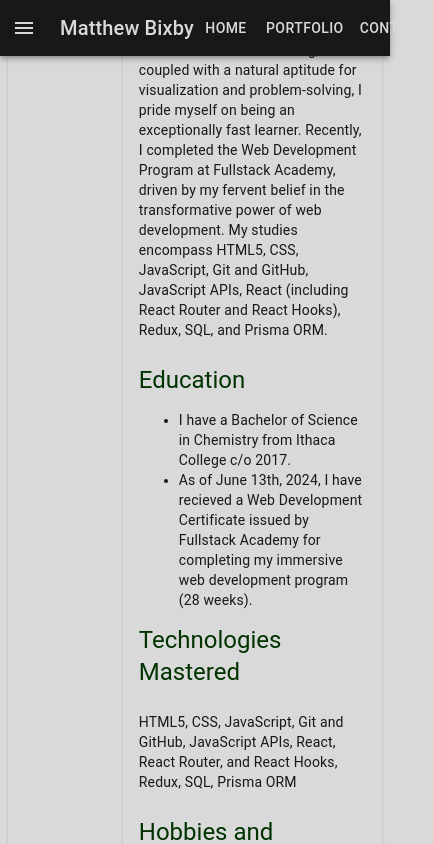
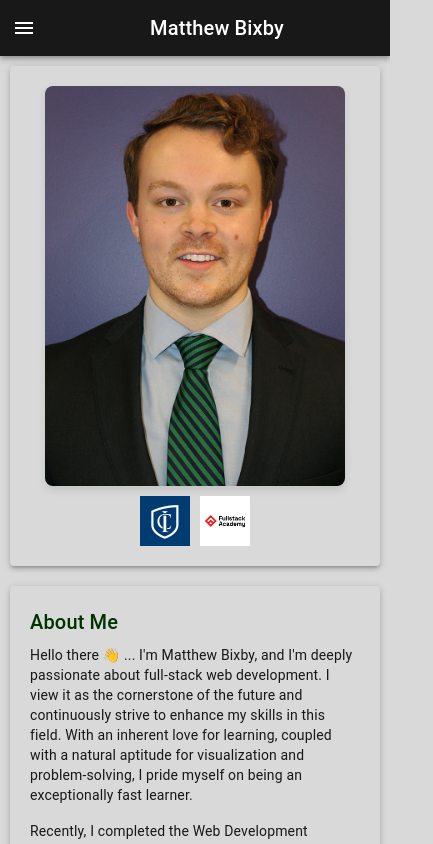
Before and after one commit to mattbixby123/bixbyPortfolio, a React (Vite) app: page / in a window 390 px wide. Shown: the top 844 px of the page, 433 px wide, since content can reach past the window. Built offline with nearby package versions, Linux system fonts and the light colour scheme.

Commit message:
mobile response layout solution implemented

```diff
--- a/src/client/components/Home.jsx
+++ b/src/client/components/Home.jsx
@@ -1,71 +1,102 @@
 import React from 'react';
-import { Paper, Card, CardContent, Typography } from '@mui/material';
+import { Paper, Typography, Box, useMediaQuery, useTheme } from '@mui/material';
 
 function Home() {
+  const theme = useTheme();
+  const isMobile = useMediaQuery(theme.breakpoints.down('sm'));
+
   return (
-    <div style={{ display: 'flex' }}>
-      <Paper elevation={1} sx={{ padding: '20px', backgroundColor: '#d9d9d9', color: '#181818', width: '20%' }}>
-        <img src="Bixby-purpleback.png" alt="Avatar" style={{ width: '100%' }} />
-        <div className="logo-container">
-          <img src="ic-logo-blue.webp" alt="IthacaCollegeLogo" className="logo-image" />
-          <img src="fullstack-academy-logo-square-lg.jpg" alt="fullstackAcademyLogo" className='logo-image' />
-        </div>
+    <Box sx={{
+      padding: isMobile ? '10px' : '20px',
+      // marginTop: '64px',
+      maxWidth: '1200px',
+      margin: 'auto',
+    }}>
+      <Paper elevation={3} sx={{
+        padding: '20px',
+        backgroundColor: '#d9d9d9',
+        color: '#181818',
+        marginBottom: '20px'
+      }}>
+        <img
+          src="Bixby-purpleback.png"
+          alt="Matthew Bixby"
+          style={{
+            width: '100%',
+            maxWidth: '300px',
+            maxHeight: '400px',
+            objectFit: 'cover',
+            borderRadius: '8px',
+            boxShadow: '0 4px 8px rgba(0,0,0,0.1)',
+            display: 'block',
+            margin: '0 auto'
+          }}
+        />
+        <Box className="logo-container" sx={{
+          display: 'flex',
+          justifyContent: 'center',
+          marginTop: '10px'
+        }}>
+          <img
+            src="ic-logo-blue.webp"
+            alt="IthacaCollegeLogo"
+            className="logo-image"
+            style={{ maxWidth: '45%', marginRight: '10px' }}
+          />
+          <img
+            src="fullstack-academy-logo-square-lg.jpg"
+            alt="fullstackAcademyLogo"
+            className='logo-image'
+            style={{ maxWidth: '45%' }}
+          />
+        </Box>
       </Paper>
-      <Paper elevation={1} sx={{ backgroundColor: '#d9d9d9', color: '#181818', width: '80%' }}>
-        <CardContent>
-          <Typography variant="h5" color="#003300" component="div">
+
+      <Paper elevation={3} sx={{
+        backgroundColor: '#d9d9d9',
+        color: '#181818',
+        padding: '20px'
+      }}>
+        <Typography variant={isMobile ? "h6" : "h5"} color="#003300" component="div" gutterBottom>
           About Me
         </Typography>
-          <br />
-          <Typography variant="body2" color="#181818" component="p">
+        <Typography variant="body2" color="#181818" paragraph>
           Hello there 👋 ... I'm Matthew Bixby, and I'm deeply passionate about full-stack web development. I view it as the cornerstone of the future and continuously strive to enhance my skills in this field. With an inherent love for learning, coupled with a natural aptitude for visualization and problem-solving, I pride myself on being an exceptionally fast learner.
-
+        </Typography>
+        <Typography variant="body2" color="#181818" paragraph>
           Recently, I completed the Web Development Program at Fullstack Academy, driven by my fervent belief in the transformative power of web development. My studies encompass HTML5, CSS, JavaScript, Git and GitHub, JavaScript APIs, React (including React Router and React Hooks), Redux, SQL, and Prisma ORM.
         </Typography>
-          <br />
-          <Typography variant="h5" color="#003300" component="div">
+
+        <Typography variant={isMobile ? "h6" : "h5"} color="#003300" component="div" gutterBottom sx={{ marginTop: '20px' }}>
           Education
         </Typography>
-          <Typography variant="body2" color="#181818" component="p">
-            <ul>
-              <li>
-                I have a Bachelor of Science in Chemistry from Ithaca College c/o 2017.
-              </li>
-              <li>
-                As of June 13th, 2024, I have recieved a Web Development Certificate issued by Fullstack Academy for completing my immersive web development program (28 weeks).
-              </li>
-            </ul>
+        <Box component="ul" sx={{ pl: 4 }}>
+          <Typography component="li" variant="body2" color="#181818">
+            Bachelor of Science in Chemistry from Ithaca College c/o 2017.
           </Typography>
-          <Typography variant="h5" color="#003300" component="div">
+          <Typography component="li" variant="body2" color="#181818">
+            Web Development Certificate issued by Fullstack Academy (28 weeks immersive program), June 13th, 2024.
+          </Typography>
+        </Box>
+
+        <Typography variant={isMobile ? "h6" : "h5"} color="#003300" component="div" gutterBottom sx={{ marginTop: '20px' }}>
           Technologies Mastered
         </Typography>
-          <br />
-          <Typography variant="body2" color="#181818" component="p">
-            HTML5, CSS, JavaScript, Git and GitHub, JavaScript APIs, React, React Router, and React Hooks, Redux, SQL, Prisma ORM
+        <Typography variant="body2" color="#181818" paragraph>
+          HTML5, CSS, JavaScript, Git and GitHub, JavaScript APIs, React, React Router, React Hooks, Redux, SQL, Prisma ORM
         </Typography>
-          <br />
-          <Typography variant="h5" color="#003300" component="div">
+
+        <Typography variant={isMobile ? "h6" : "h5"} color="#003300" component="div" gutterBottom sx={{ marginTop: '20px' }}>
           Hobbies and Interests
         </Typography>
-          <Typography variant="body2" color="#181818" component="div">
-            <ul>
-              <li>
-                Coffee ☕️
-              </li>
-              <li>
-                Reading, especially sci-fi 📚
-              </li>
-              <li>
-                Hiking 🥾🌲
-              </li>
-              <li>
-                Plants 🪴🌵
-              </li>
-            </ul>
-          </Typography>
-        </CardContent>
+        <Box component="ul" sx={{ pl: 4 }}>
+          <Typography component="li" variant="body2" color="#181818">Coffee ☕️</Typography>
+          <Typography component="li" variant="body2" color="#181818">Reading, especially sci-fi 📚</Typography>
+          <Typography component="li" variant="body2" color="#181818">Hiking 🥾🌲</Typography>
+          <Typography component="li" variant="body2" color="#181818">Plants 🪴🌵</Typography>
+        </Box>
       </Paper>
-    </div>
+    </Box>
   );
 }
 
--- a/src/client/components/NavBar.jsx
+++ b/src/client/components/NavBar.jsx
@@ -1,5 +1,5 @@
-import { useState } from 'react';
-import { AppBar, Box, Drawer, IconButton, List, ListItem, ListItemText, Toolbar, Typography, Button } from "@mui/material";
+import React, { useState } from 'react';
+import { AppBar, Box, Drawer, IconButton, List, ListItem, ListItemText, Toolbar, Typography, Button, useMediaQuery, useTheme } from "@mui/material";
 import MenuIcon from '@mui/icons-material/Menu';
 import { Link } from 'react-router-dom';
 
@@ -7,16 +7,21 @@ const navItems = ['Home', 'Portfolio', 'Contact'];
 
 function NavBar() {
   const [mobileOpen, setMobileOpen] = useState(false);
+  const theme = useTheme();
+  const isMobile = useMediaQuery(theme.breakpoints.down('sm'));
 
   const handleDrawerToggle = () => {
     setMobileOpen(!mobileOpen);
   };
 
   const drawer = (
-    <Box sx={{ width: 240 }}>
+    <Box onClick={handleDrawerToggle} sx={{ textAlign: 'center' }}>
+      <Typography variant="h6" sx={{ my: 2 }}>
+        Matthew Bixby
+      </Typography>
       <List>
         {navItems.map((item) => (
-          <ListItem key={item} onClick={handleDrawerToggle}>
+          <ListItem key={item} component={Link} to={item === 'Home' ? '/' : `/${item.toLowerCase()}`}>
             <ListItemText primary={item} />
           </ListItem>
         ))}
@@ -26,14 +31,8 @@ function NavBar() {
 
   return (
     <>
-      <AppBar position="absolute">
-      <Toolbar sx={{
-              color: '#d9d9d9',
-              backgroundColor: '#181818', // Set background color to #181818
-              display: 'flex',
-              justifyContent: 'space-between'
-              }}>
-          <Box sx={{ display: 'flex', alignItems: 'center' }}>
+      <AppBar position="static" sx={{ backgroundColor: '#181818' }}>
+        <Toolbar>
           <IconButton
             color="inherit"
             aria-label="open drawer"
@@ -43,25 +42,23 @@ function NavBar() {
           >
             <MenuIcon />
           </IconButton>
-            <Typography variant="h6" color="#d9d9d9" noWrap component="div">
+          <Typography
+            variant="h6"
+            component="div"
+            sx={{ flexGrow: 1, textAlign: isMobile ? 'center' : 'left' }}
+          >
             Matthew Bixby
           </Typography>
-          </Box>
-          <Box sx={{ display: 'flex', alignItems: 'center' }}>
+          <Box sx={{ display: { xs: 'none', sm: 'block' } }}>
             {navItems.map((item) => (
-              <Button key={item} color="inherit" sx={{ fontWeight: '250', '&:active': {
-                backgroundColor: '#003300', // Change background color on click
-              },     '&:focus': {
-                outline: 'none', // Remove outline when focused
-              }, }}>
-                <Link to={item === 'Home' ? '/' : `/${item.toLowerCase()}`}>{item}</Link>
+              <Button key={item} sx={{ color: '#fff' }} component={Link} to={item === 'Home' ? '/' : `/${item.toLowerCase()}`}>
+                {item}
               </Button>
             ))}
           </Box>
         </Toolbar>
       </AppBar>
-      <Box sx={{ display: 'flex' }}>
-        <nav aria-label="mailbox folders">
+      <Box component="nav">
         <Drawer
           variant="temporary"
           open={mobileOpen}
@@ -76,11 +73,9 @@ function NavBar() {
         >
           {drawer}
         </Drawer>
-        </nav>
       </Box>
     </>
   );
 }
 
-
 export default NavBar;
--- a/src/client/components/Portfolio.jsx
+++ b/src/client/components/Portfolio.jsx
@@ -26,7 +26,7 @@ function Portfolio() {
   return (
     <>
       <div className="projectCarousel">
-        <Typography variant="h7" color='#003300' fontWeight='900' backgroundColor='#CCFFCC' sx={{ display: 'flex', justifyContent: 'center', marginTop: '100px' }}>
+        <Typography variant="h7" color='#003300' fontWeight='900' backgroundColor='#CCFFCC' sx={{ display: 'flex', justifyContent: 'center' }}>
           Thank you for visiting ... Please click any Emoji below to open a new tab with the coresponding project
         </Typography>
 
--- a/src/client/style.css
+++ b/src/client/style.css
@@ -2,16 +2,25 @@
   font-family: Inter, system-ui, Avenir, Helvetica, Arial, sans-serif;
   line-height: 1.5;
   font-weight: 400;
-  /* margin-top: -5%; */
-
   color-scheme: light dark;
   color: #181818;
   background-color: #d9d9d9;
-
   font-synthesis: none;
   text-rendering: optimizeLegibility;
   -webkit-font-smoothing: antialiased;
   -moz-osx-font-smoothing: grayscale;
+}
+
+body {
+  margin: 0;
+  padding: 0;
+  min-height: 100vh;
+}
+
+.App {
+  display: flex;
+  flex-direction: column;
+  min-height: 100vh;
 }
 
 a {
@@ -19,48 +28,9 @@ a {
   color: #d9d9d9;
   text-decoration: inherit;
 }
+
 a:hover {
-  /* color: #003300; */
   color: #CCFFCC;
-}
-
-button {
-  border-radius: 8px;
-  border: 1px solid transparent;
-  padding: 0.6em 1.2em;
-  font-size: 1em;
-  font-weight: 500;
-  font-family: inherit;
-  background-color: #1a1a1a;
-  cursor: pointer;
-  transition: border-color 0.25s;
-}
-button:hover {
-  border-color: #330000;
-}
-button:focus,
-button:focus-visible {
-  outline: 4px auto -webkit-focus-ring-color;
-}
-
-@media (prefers-color-scheme: light) {
-  :root {
-    color: #181818;
-    background-color: #d9d9d9;
-  }
-  a:hover {
-    color: #003300;
-  }
-  button {
-    background-color: #f9f9f9;
-  }
-}
-.App {
-  display: flex;
-  flex-direction: column;
-  justify-content: center;
-  align-items: center;
-  height: 100vh;
 }
 
 .logo-container {
@@ -75,12 +45,26 @@ button:focus-visible {
 
 .ContactForm {
   margin: 0 auto;
+  max-width: 90%;
 }
 
 .main-text-contact {
-  font-size: 18px;
+  font-size: 16px;
 }
 
-.projectCarousel{
-  width: 90%;
+.projectCarousel {
+  width: 100%;
+  max-width: 1200px;
+  margin: 0 auto;
 }
+
+@media (max-width: 600px) {
+  .logo-image {
+    width: 50px;
+    height: 50px;
+  }
+
+  .main-text-contact {
+    font-size: 14px;
+  }
+}
```
Also changed, not shown: src/client/App.jsx (+8 -8 lines). Lines whose indentation alone changed are shown as unchanged.
